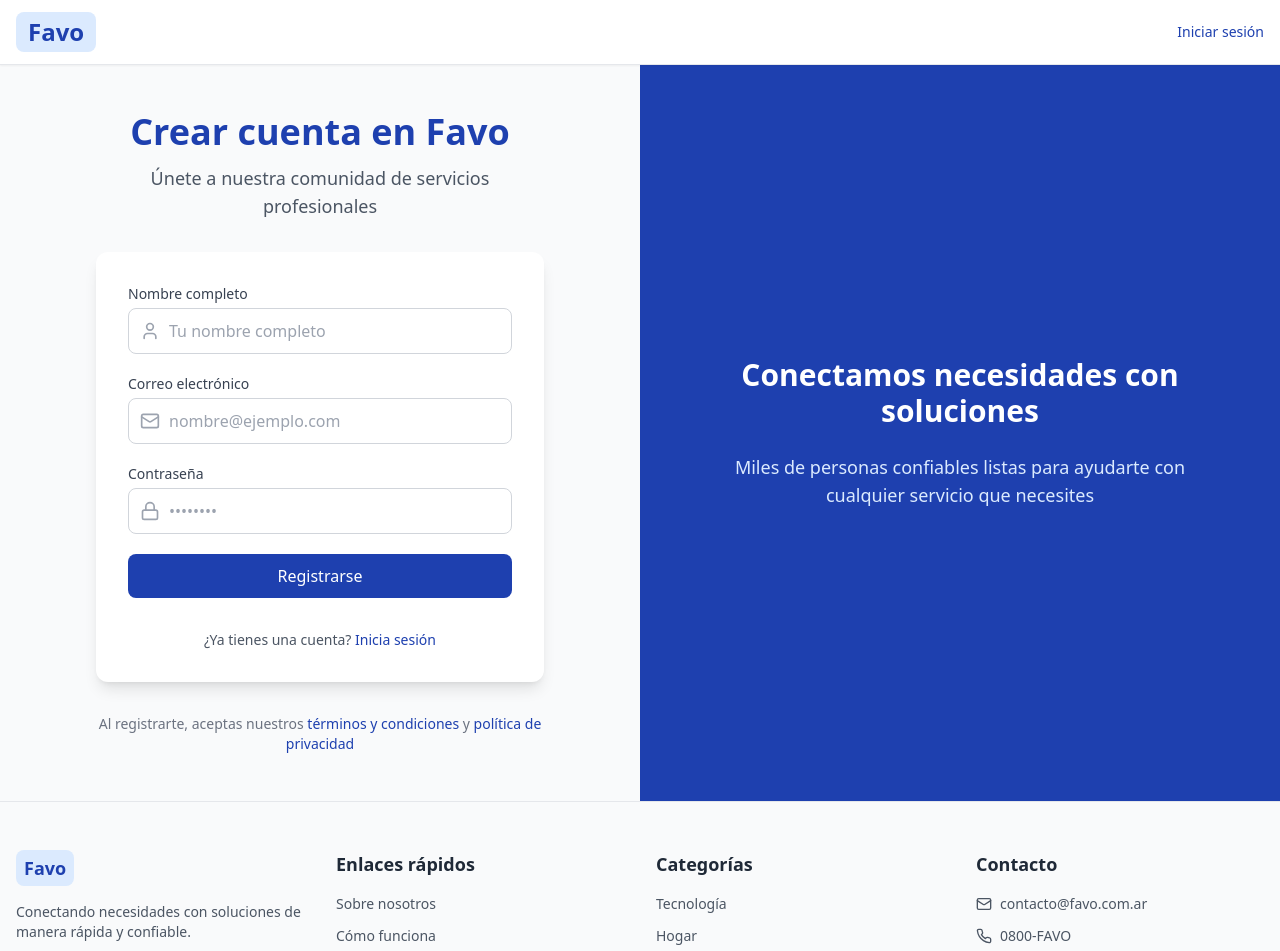
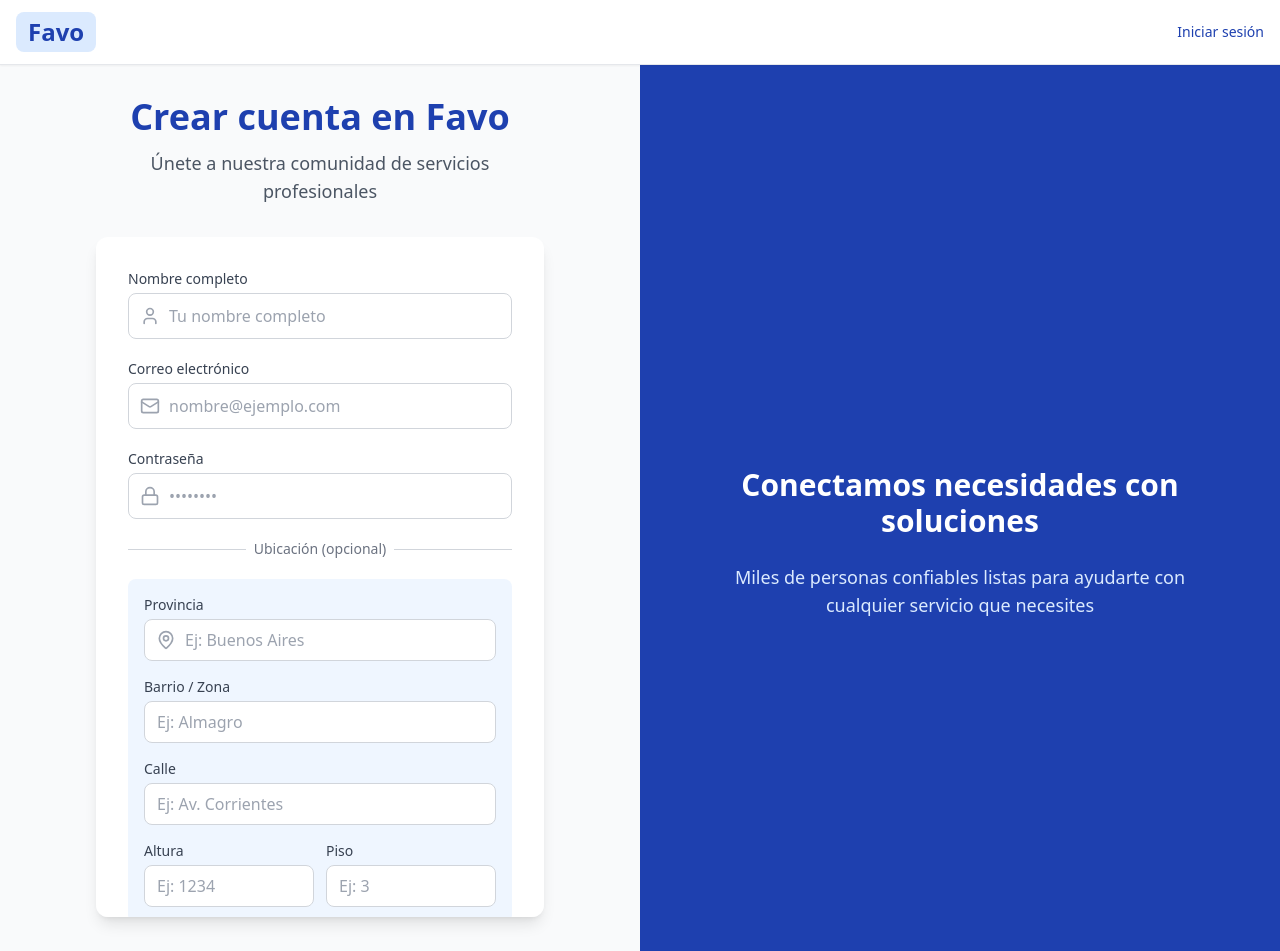
Before and after one commit to bensitoking/Favo, a React app in the folder Favo Frontend/: page /register in a window 1280 px wide. Shown: the top 951 px of the page. Built offline with nearby package versions, Linux system fonts and the light colour scheme; the HTML template or start-up script is replaced by a standard one.

Commit message:
register

```diff
--- a/Favo Frontend/src/components/login/RegisterPage.tsx
+++ b/Favo Frontend/src/components/login/RegisterPage.tsx
@@ -1,12 +1,17 @@
 import React, { useState } from 'react';
 import { useNavigate } from 'react-router-dom';
-import { MailIcon, LockIcon, UserIcon, AlertCircleIcon } from 'lucide-react';
+import { MailIcon, LockIcon, UserIcon, AlertCircleIcon, MapPinIcon } from 'lucide-react';
 const API_URL =  'https://favo-iy6h.onrender.com';
 
 export const RegisterPage = () => {
   const [email, setEmail] = useState('');
   const [password, setPassword] = useState('');
   const [nombre, setNombre] = useState('');
+  const [provincia, setProvincia] = useState('');
+  const [barrio, setBarrio] = useState('');
+  const [calle, setCalle] = useState('');
+  const [altura, setAltura] = useState('');
+  const [piso, setPiso] = useState('');
   const [errors, setErrors] = useState({
     email: '',
     password: '',
@@ -50,7 +55,7 @@
     return isValid;
   };
 
-  const handleSubmit = async (e) => {
+  const handleSubmit = async (e: React.FormEvent<HTMLFormElement>) => {
     e.preventDefault();
     if (!validateForm()) return;
 
@@ -66,7 +71,12 @@
         body: JSON.stringify({
           email,
           password,
-          nombre
+          nombre,
+          provincia: provincia || undefined,
+          barrio_zona: barrio || undefined,
+          calle: calle || undefined,
+          altura: altura || undefined,
+          piso: piso ? parseInt(piso) : undefined
         }),
       });
 
@@ -92,14 +102,15 @@
       }
 
       const data = await loginResponse.json();
-  localStorage.setItem('access_token', data.access_token);
-  // Disparar manualmente el evento storage para que el header se actualice
-  window.dispatchEvent(new StorageEvent('storage', { key: 'access_token', newValue: data.access_token }));
-  navigate('/');
+      localStorage.setItem('access_token', data.access_token);
+      // Disparar manualmente el evento storage para que el header se actualice
+      window.dispatchEvent(new StorageEvent('storage', { key: 'access_token', newValue: data.access_token }));
+      navigate('/');
     } catch (error) {
+      const errorMessage = error instanceof Error ? error.message : 'Error en el registro';
       setErrors({
         ...errors,
-        general: error.message || 'Error en el registro'
+        general: errorMessage
       });
     } finally {
       setLoading(false);
@@ -127,8 +138,9 @@
             </div>
           )}
 
-          <div className="bg-white rounded-xl shadow-lg p-8">
+          <div className="bg-white rounded-xl shadow-lg p-8 max-h-[85vh] overflow-y-auto">
             <form onSubmit={handleSubmit} className="space-y-5">
+              {/* Nombre */}
               <div>
                 <label htmlFor="nombre" className="block text-sm font-medium text-gray-700 mb-1">
                   Nombre completo
@@ -157,6 +169,7 @@
                 )}
               </div>
 
+              {/* Email */}
               <div>
                 <label htmlFor="email" className="block text-sm font-medium text-gray-700 mb-1">
                   Correo electrónico
@@ -185,6 +198,7 @@
                 )}
               </div>
 
+              {/* Password */}
               <div>
                 <label htmlFor="password" className="block text-sm font-medium text-gray-700 mb-1">
                   Contraseña
@@ -213,10 +227,99 @@
                 )}
               </div>
 
+              {/* Divider */}
+              <div className="relative my-6">
+                <div className="absolute inset-0 flex items-center">
+                  <div className="w-full border-t border-gray-300"></div>
+                </div>
+                <div className="relative flex justify-center text-sm">
+                  <span className="px-2 bg-white text-gray-500">Ubicación (opcional)</span>
+                </div>
+              </div>
+
+              {/* Ubicación */}
+              <div className="space-y-4 bg-blue-50 p-4 rounded-lg">
+                <div>
+                  <label htmlFor="provincia" className="block text-sm font-medium text-gray-700 mb-1">
+                    Provincia
+                  </label>
+                  <div className="relative">
+                    <div className="absolute inset-y-0 left-0 pl-3 flex items-center pointer-events-none">
+                      <MapPinIcon size={20} className="text-gray-400" />
+                    </div>
+                    <input
+                      id="provincia"
+                      type="text"
+                      value={provincia}
+                      onChange={e => setProvincia(e.target.value)}
+                      className="block w-full pl-10 pr-3 py-2 border border-gray-300 rounded-lg focus:outline-none focus:ring-2 focus:ring-blue-800 focus:border-transparent transition-colors duration-200"
+                      placeholder="Ej: Buenos Aires"
+                    />
+                  </div>
+                </div>
+
+                <div>
+                  <label htmlFor="barrio" className="block text-sm font-medium text-gray-700 mb-1">
+                    Barrio / Zona
+                  </label>
+                  <input
+                    id="barrio"
+                    type="text"
+                    value={barrio}
+                    onChange={e => setBarrio(e.target.value)}
+                    className="block w-full px-3 py-2 border border-gray-300 rounded-lg focus:outline-none focus:ring-2 focus:ring-blue-800 focus:border-transparent transition-colors duration-200"
+                    placeholder="Ej: Almagro"
+                  />
+                </div>
+
+                <div>
+                  <label htmlFor="calle" className="block text-sm font-medium text-gray-700 mb-1">
+                    Calle
+                  </label>
+                  <input
+                    id="calle"
+                    type="text"
+                    value={calle}
+                    onChange={e => setCalle(e.target.value)}
+                    className="block w-full px-3 py-2 border border-gray-300 rounded-lg focus:outline-none focus:ring-2 focus:ring-blue-800 focus:border-transparent transition-colors duration-200"
+                    placeholder="Ej: Av. Corrientes"
+                  />
+                </div>
+
+                <div className="grid grid-cols-2 gap-3">
+                  <div>
+                    <label htmlFor="altura" className="block text-sm font-medium text-gray-700 mb-1">
+                      Altura
+                    </label>
+                    <input
+                      id="altura"
+                      type="text"
+                      value={altura}
+                      onChange={e => setAltura(e.target.value)}
+                      className="block w-full px-3 py-2 border border-gray-300 rounded-lg focus:outline-none focus:ring-2 focus:ring-blue-800 focus:border-transparent transition-colors duration-200"
+                      placeholder="Ej: 1234"
+                    />
+                  </div>
+                  <div>
+                    <label htmlFor="piso" className="block text-sm font-medium text-gray-700 mb-1">
+                      Piso
+                    </label>
+                    <input
+                      id="piso"
+                      type="number"
+                      value={piso}
+                      onChange={e => setPiso(e.target.value)}
+                      className="block w-full px-3 py-2 border border-gray-300 rounded-lg focus:outline-none focus:ring-2 focus:ring-blue-800 focus:border-transparent transition-colors duration-200"
+                      placeholder="Ej: 3"
+                    />
+                  </div>
+                </div>
+              </div>
+
               <button
                 type="submit"
                 disabled={loading}
-                className="w-full bg-blue-800 text-white py-2.5 px-4 rounded-lg hover:bg-blue-900 focus:outline-none focus:ring-2 focus:ring-blue-800 focus:ring-offset-2 transition-colors duration-200 font-medium disabled:opacity-70 disabled:cursor-not-allowed"
+                className="w-full bg-blue-800 text-white py-2.5 px-4 rounded-lg hover:bg-blue-900 focus:outline-none focus:ring-2 focus:ring-blue-800 focus:ring-offset-2 transition-colors duration-200 font-medium disabled:opacity-70 disabled:cursor-not-allowed mt-6"
               >
                 {loading ? 'Registrando...' : 'Registrarse'}
               </button>
--- a/Favo Frontend/src/components/perfil/ProfilePage.tsx
+++ b/Favo Frontend/src/components/perfil/ProfilePage.tsx
@@ -475,7 +475,10 @@
                               if (barrioInput) locationData.barrio_zona = barrioInput;
                               if (calleInput) locationData.calle = calleInput;
                               if (alturaInput) locationData.altura = alturaInput;
-                              if (pisoInput) locationData.piso = parseInt(pisoInput);
+                              if (pisoInput && pisoInput.trim()) {
+                                const pisoNum = parseInt(pisoInput.trim());
+                                if (!isNaN(pisoNum)) locationData.piso = pisoNum;
+                              }
 
                               let locationRes;
                               if (selectedLocationId) {
```
Also changed, not shown: 1 other file (tests, documents, lock files or other folders).
